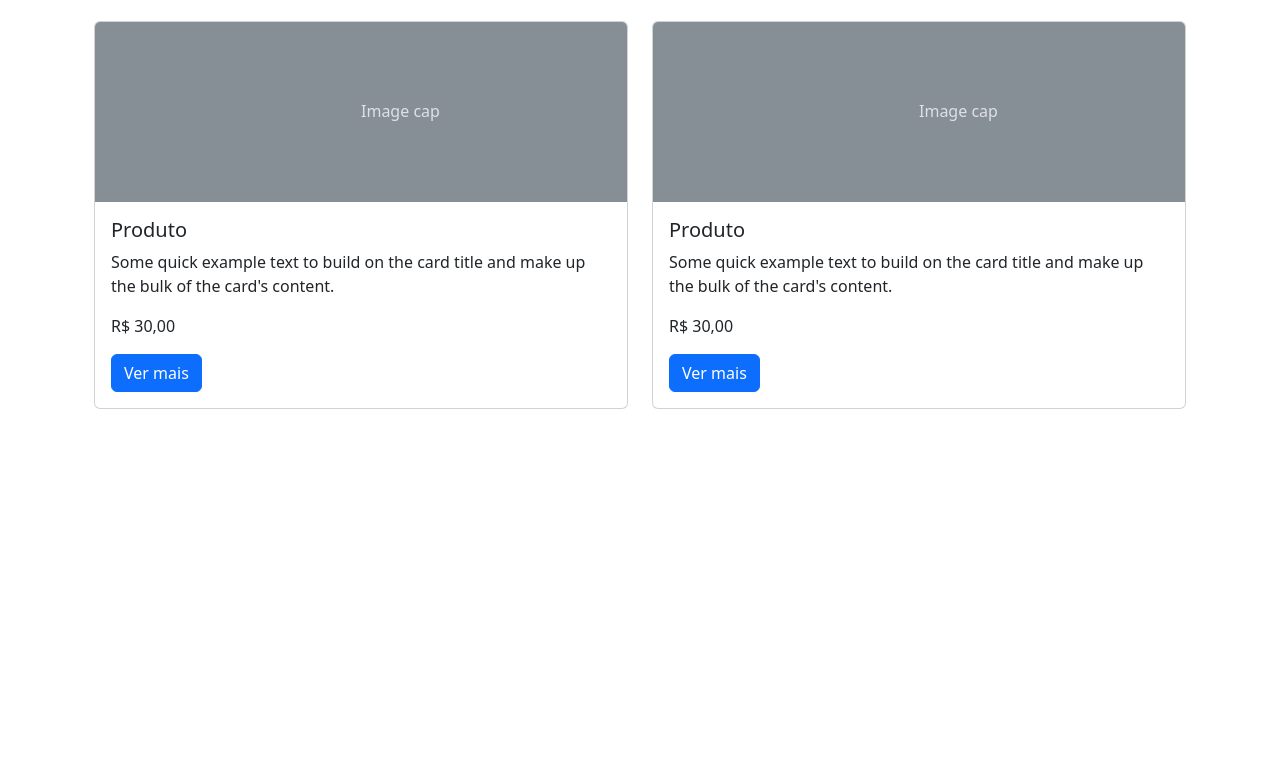
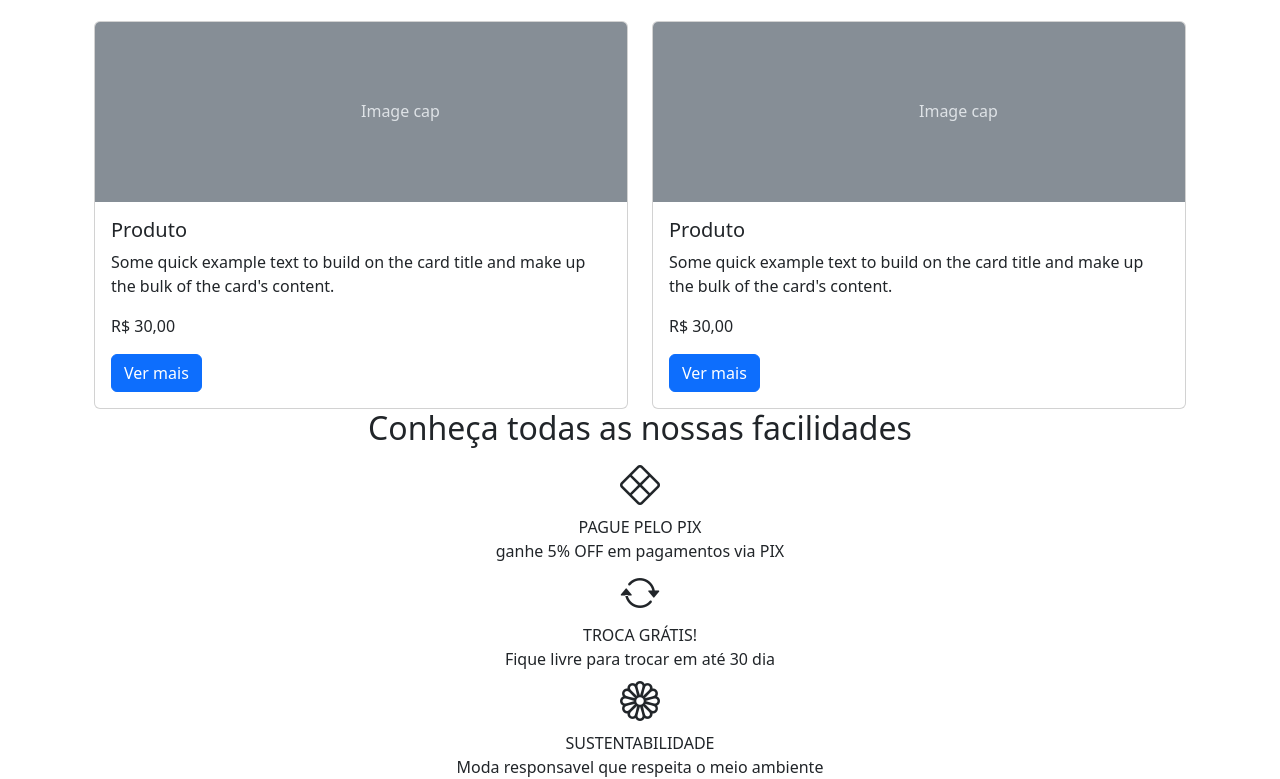
Before and after one commit to VictorAlves94/Meteora, a plain HTML site: page index.html in a window 1280 px wide. Shown: the part 1854-2633 px from the top of the page. Before the commit the page ends 2263 px from the top, so only its background shows below. Drawn offline with nearby package versions, Linux system fonts and the light colour scheme.

Commit message:
div conheca nossas facilidades implementada.

```diff
--- /dev/null
+++ b/estilos.css
@@ -0,0 +1,3 @@
+.texto-menor{
+    font-size: 13px;
+}
--- a/index.html
+++ b/index.html
@@ -5,6 +5,7 @@
     <meta charset="UTF-8">
     <meta name="viewport" content="width=device-width, initial-scale=1.0">
     <title>Meteora</title>
+    <link rel="stylesheet" href="https://cdn.jsdelivr.net/npm/bootstrap-icons@1.11.3/font/bootstrap-icons.min.css">
     <link href="https://cdn.jsdelivr.net/npm/bootstrap@5.3.3/dist/css/bootstrap.min.css" rel="stylesheet"
         integrity="sha384-QWTKZyjpPEjISv5WaRU9OFeRpok6YctnYmDr5pNlyT2bRjXh0JMhjY6hW+ALEwIH" crossorigin="anonymous">
 </head>
@@ -322,6 +323,28 @@
 
 
     </div>
+
+    <section class="text-center">
+        <h2>Conheça todas as nossas facilidades</h2>
+
+       <div>
+        <div><i class="bi bi-x-diamond fs-1"></i></div>
+        <div>PAGUE PELO PIX</div>
+        <div class="texto-menor">ganhe 5% OFF em pagamentos via PIX</div>
+       </div>
+
+       <div>
+        <div><i class="bi bi-arrow-repeat fs-1"></i></div>
+        <div>TROCA GRÁTIS!</div>
+        <div class="texto-menor">Fique livre para trocar em até 30 dia</div>
+       </div>
+
+       <div>
+        <div><i class="bi bi-flower1 fs-1"></i></div>
+        <div>SUSTENTABILIDADE</div>
+        <div class="texto-menor">Moda responsavel que respeita o meio ambiente</div>
+       </div>
+    </section>
     </div>
     <script src="https://cdn.jsdelivr.net/npm/bootstrap@5.3.3/dist/js/bootstrap.bundle.min.js"
         integrity="sha384-YvpcrYf0tY3lHB60NNkmXc5s9fDVZLESaAA55NDzOxhy9GkcIdslK1eN7N6jIeHz"
```
